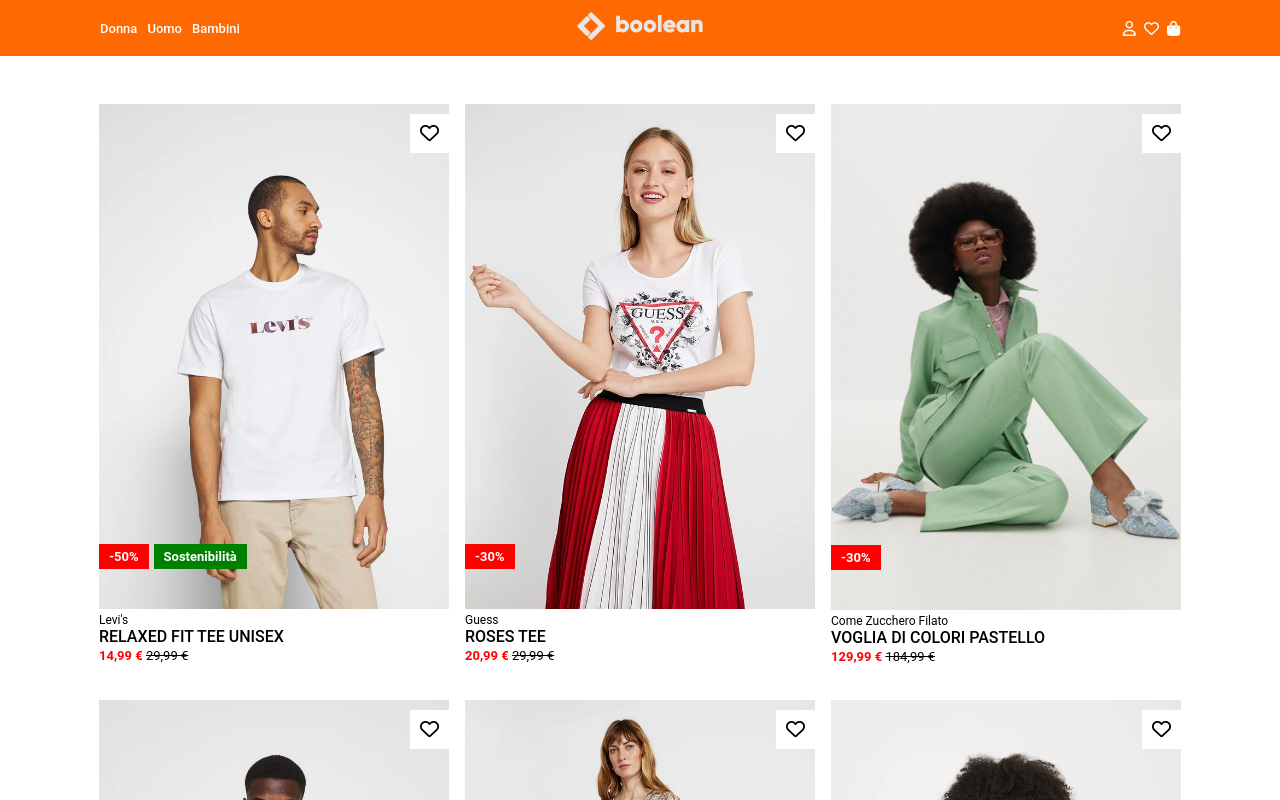
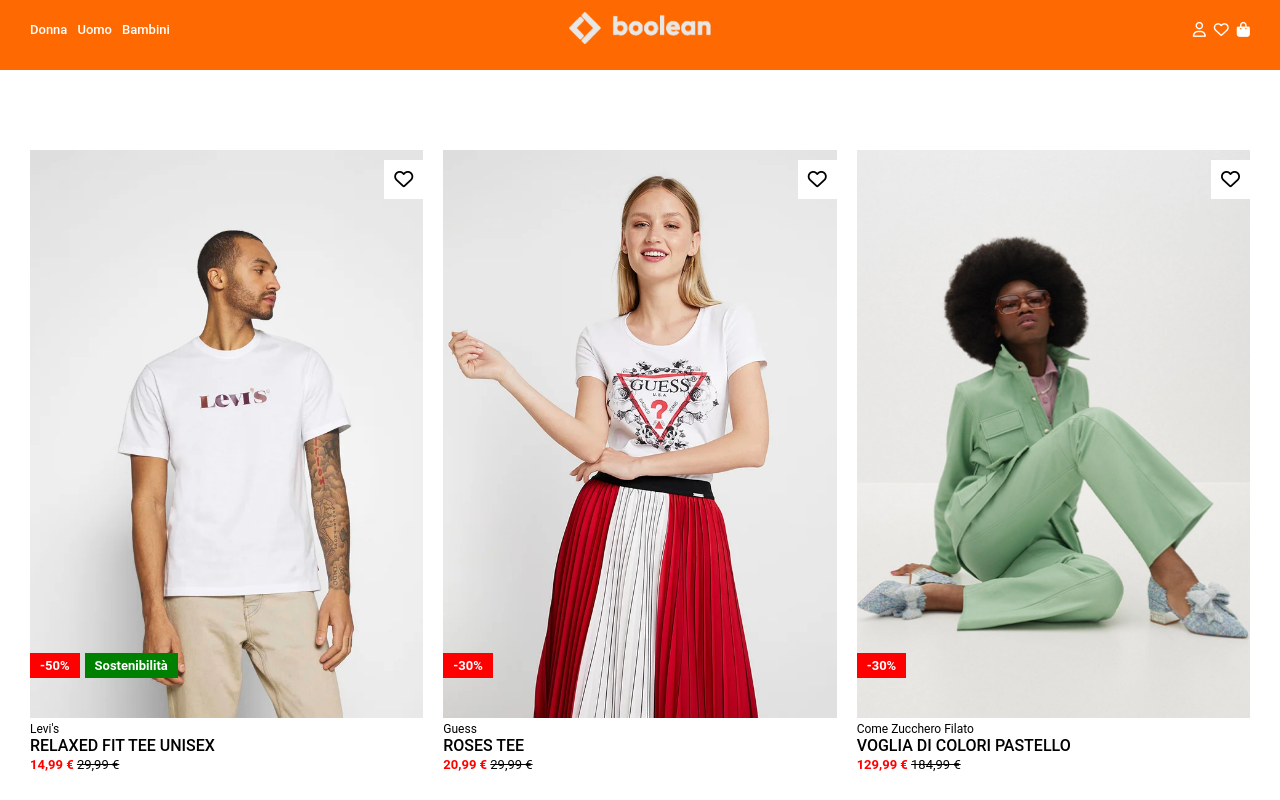
Before and after one commit to vitodursopettersson/html-css-boolando, a plain HTML site: page index.html in a window 1280 px wide. Shown: the top 800 px of the page. Drawn offline with Linux system fonts and the light colour scheme.

Commit message:
feat: header fixed

```diff
--- a/css/style.css
+++ b/css/style.css
@@ -21,13 +21,18 @@ header {
     background-color: #FF6901;
     color: #ffffff;
     padding: 12px;
+    height: 70px;
+    position: fixed;
+    top: 0;
+    left: 0;
+    right: 0;
+    z-index: 99;
 }
 
 .container--header {
-    max-width: 1080px;
+    max-width: 1220px;
     margin: 0 auto;
     display: flex;
-
 }
 
 .container--header>* {
@@ -77,20 +82,28 @@ Main
 
 /* Container */
 
+body {
+    margin-top: 70px;
+    padding-top: 30px;
+}
+
 .container {
     margin: 40px auto;
     max-width: 1220px;
-    display: flex;
-    flex-wrap: wrap;
-    justify-content: center;
 }
 
 /* Card */
 
+.products {
+    display: flex;
+    flex-wrap: wrap;
+    margin: 0px -10px;
+}
+
 .card {
-    width: 30%;
-    min-width: 300px;
-    padding: 8px;
+    width: calc((100% / 3) - 20px);
+    min-width: 250px;
+    margin: 10px;
 }
 
 .card__item {
@@ -107,6 +120,7 @@ Main
     padding: 8px 10px;
     font-size: 19px;
     z-index: 1;
+    cursor: pointer;
 }
 
 .card__item__favorite i.fa-solid {
@@ -146,8 +160,6 @@ Main
 
 /* Card item image */
 
-.card__item__images {}
-
 
 .card__item__images img {
     width: 100%;
@@ -157,10 +169,11 @@ Main
 .card__item__image--hover {
     position: absolute;
     top: 0;
+    left: 0;
     opacity: 0;
 }
 
-.card__item__image--hover:hover {
+.card__item__images:hover .card__item__image--hover {
     opacity: 1;
     transition: 0.2s ease;
 }
@@ -208,7 +221,7 @@ footer {
 }
 
 .container--footer {
-    width: 1080px;
+    max-width: 1220px;
     margin: auto;
     display: flex;
     justify-content: space-between;
--- a/index.html
+++ b/index.html
@@ -43,6 +43,8 @@
     <main>
 
         <div class="container">
+
+            <div class="products">
 
                 <!-- Card Articolo -->
                 <div class="card">
@@ -250,6 +252,7 @@
                 </div>
 
             </div>
+        </div>
     </main>
 
     <!-- Footer -->
```
Lines whose indentation alone changed are shown as unchanged.
